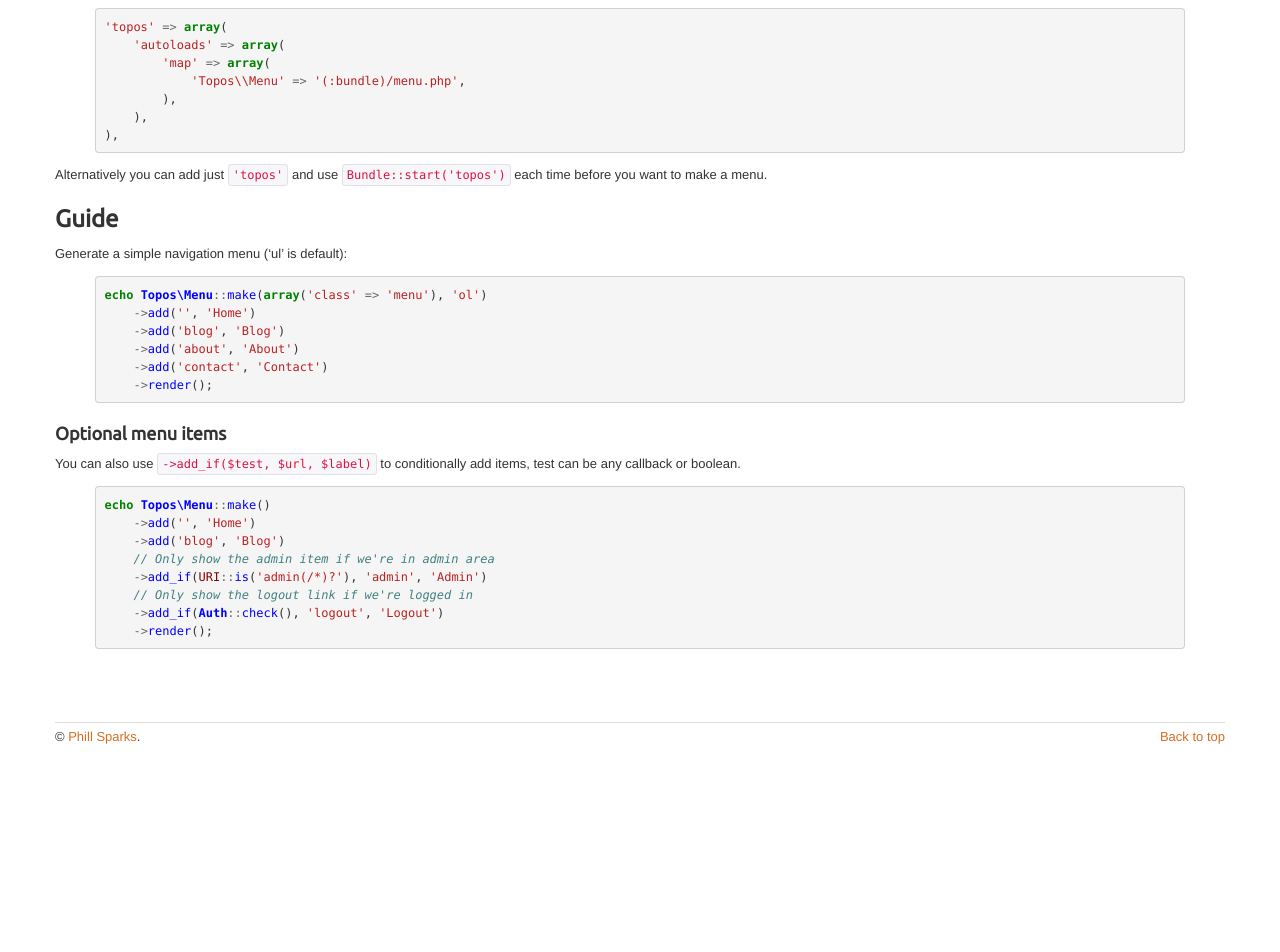
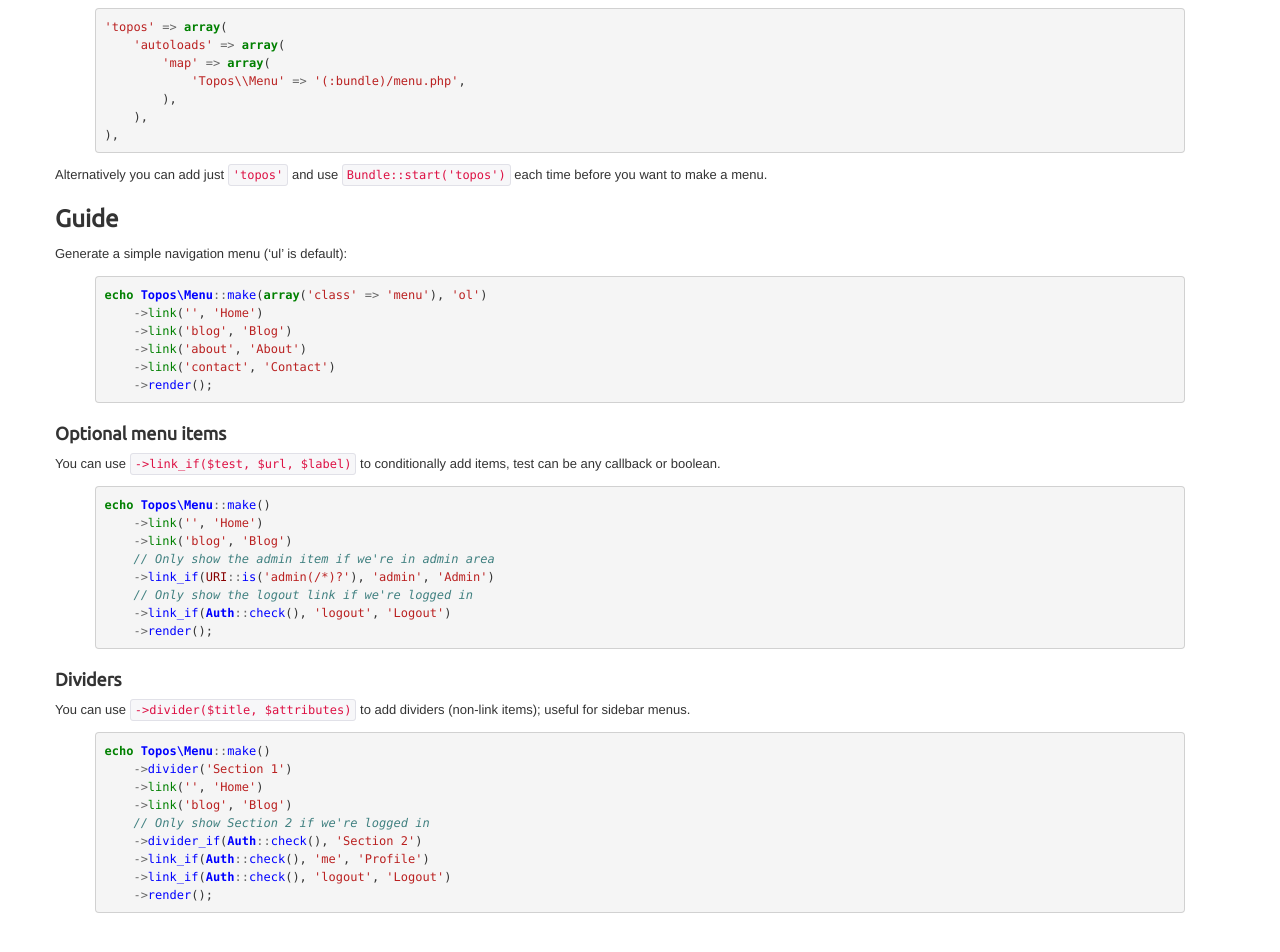
Before and after one commit to sparksp/sparksp.github.io, a Jekyll site: the page built from laravel-html-menu/index.md, in a window 1280 px wide and 1400 px high. Shown: the part 421-1373 px from the top of the window. Built offline with Jekyll 4.4.1, drawn with Linux system fonts in a browser that asks for light colours.

Commit message:
Updated Topos (laravel-html-menu)

```diff
--- a/laravel-html-menu/index.md
+++ b/laravel-html-menu/index.md
@@ -38,24 +38,40 @@ Generate a simple navigation menu ('ul' is default):
 
 {% highlight php startinline %}
 echo Topos\Menu::make(array('class' => 'menu'), 'ol')
-    ->add('', 'Home')
-    ->add('blog', 'Blog')
-    ->add('about', 'About')
-    ->add('contact', 'Contact')
+    ->link('', 'Home')
+    ->link('blog', 'Blog')
+    ->link('about', 'About')
+    ->link('contact', 'Contact')
     ->render();
 {% endhighlight %}
 
 ### Optional menu items
 
-You can also use `->add_if($test, $url, $label)` to conditionally add items, test can be any callback or boolean.
+You can use `->link_if($test, $url, $label)` to conditionally add items, test can be any callback or boolean.
 
 {% highlight php startinline %}
 echo Topos\Menu::make()
-    ->add('', 'Home')
-    ->add('blog', 'Blog')
+    ->link('', 'Home')
+    ->link('blog', 'Blog')
     // Only show the admin item if we're in admin area
-    ->add_if(URI::is('admin(/*)?'), 'admin', 'Admin')
+    ->link_if(URI::is('admin(/*)?'), 'admin', 'Admin')
     // Only show the logout link if we're logged in
-    ->add_if(Auth::check(), 'logout', 'Logout')
+    ->link_if(Auth::check(), 'logout', 'Logout')
     ->render();
 {% endhighlight %}
+
+### Dividers
+
+You can use `->divider($title, $attributes)` to add dividers (non-link items); useful for sidebar menus.
+
+{% highlight php startinline %}
+echo Topos\Menu::make()
+    ->divider('Section 1')
+    ->link('', 'Home')
+    ->link('blog', 'Blog')
+    // Only show Section 2 if we're logged in
+    ->divider_if(Auth::check(), 'Section 2')
+    ->link_if(Auth::check(), 'me', 'Profile')
+    ->link_if(Auth::check(), 'logout', 'Logout')
+    ->render();
+{% endhighlight %}
```
